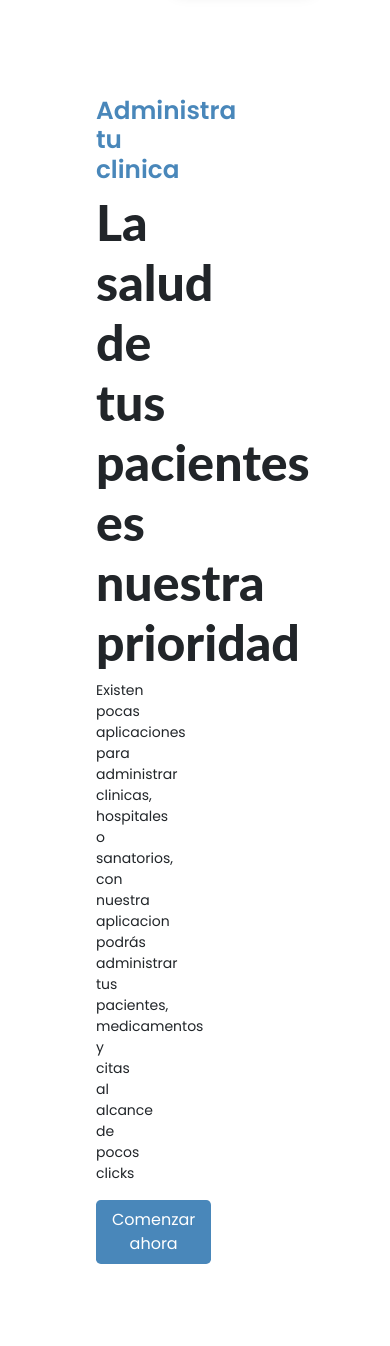
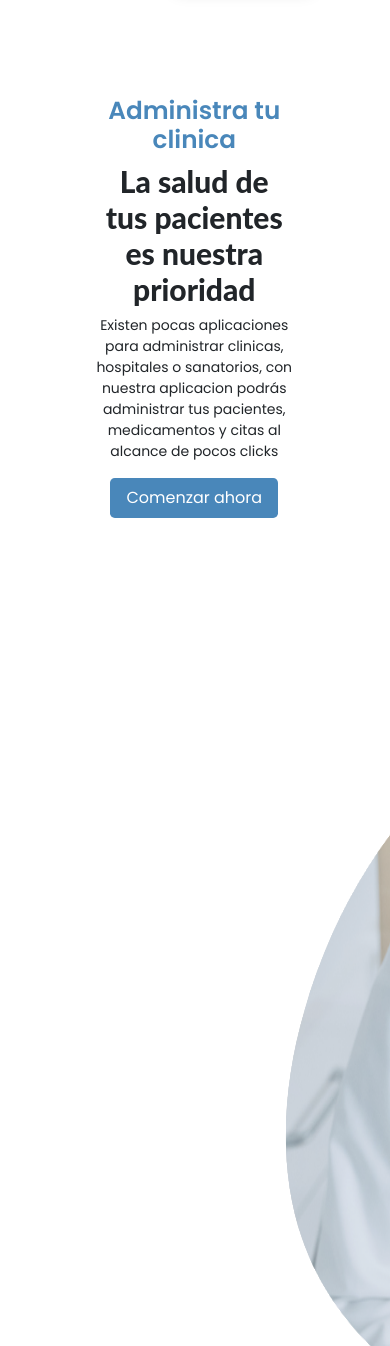
Before and after one commit to Arthurs101/ClinicProyect, a Flask app: page / in a window 390 px wide. Shown: the part 153-1499 px from the top of the page. Run offline with Flask 3, Linux system fonts and the light colour scheme.

Commit message:
Update global.css

```diff
--- a/src/static/css/global.css
+++ b/src/static/css/global.css
@@ -378,5 +378,21 @@ p{
     flex-direction: column;
     flex-wrap: wrap;
   }
+  .grid-items{
+    display: flex;
+    flex-wrap: wrap;
+    overflow-y: auto;
+    height: 100%;
+  }
+  .Text-bienvenida{
+    overflow-y: auto;
+    overflow-wrap: break-word ;
 
+  }
+  .Text-bienvenida > h1 {
+    font-size: 30px;
+  }
+  #w-img{
+      visibility: hidden;
+  }
 }
```
